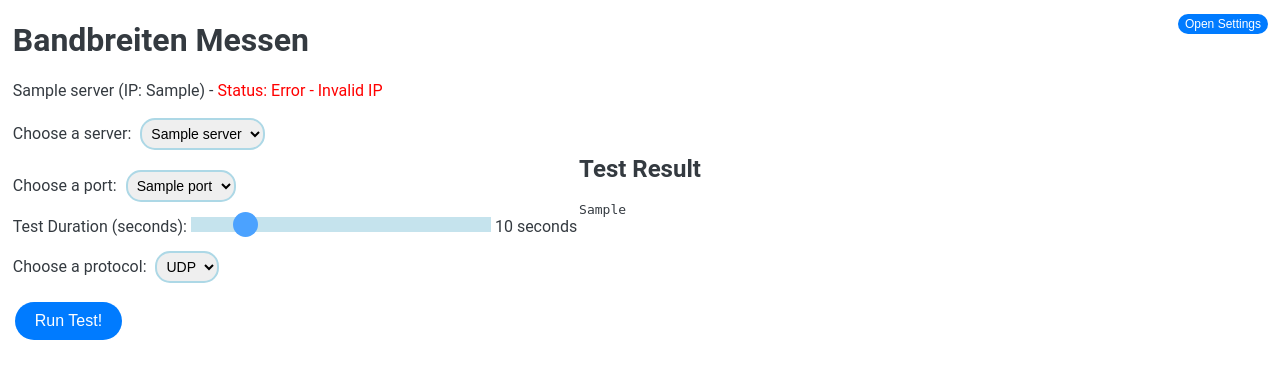
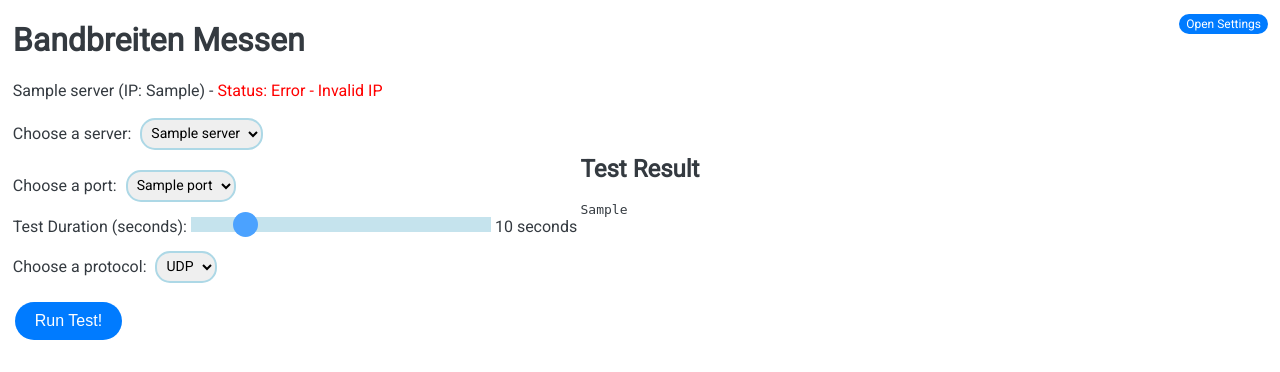
Before and after one commit to Scheux/ipms2023, a Flask app: template templates/app.html in a window 1280 px wide. Shown: the top 372 px of the page. Run offline with Flask 3, Linux system fonts and the light colour scheme; the template is opened without the code that fills it: most values are stand-ins (such as "Sample title", 1, 10 or a date in 2020).

Commit message:
changed font to roboto

```diff
--- a/static/style.css
+++ b/static/style.css
@@ -14,7 +14,7 @@ body {
     text-align: center;
     margin: 0;
     position: relative;
-    font-family: 'Roboto', sans-serif;
+    font-family: Roboto;
     color: #343a40;
     background-color: #ffffff;
 }
@@ -63,6 +63,7 @@ button {
     transition-duration: 0.4s;
     cursor: pointer;
     border-radius: 25px;  /* Rounded corners */
+    font-family: Roboto;
 }
 
 button:hover {
@@ -98,6 +99,7 @@ body {
 button {
     padding: 5px 10px; /* Smaller padding */
     font-size: 14px; /* Smaller font size */
+    font-family: Roboto;
 }
 
 select {
@@ -107,6 +109,7 @@ select {
     font-size: 14px; /* Font size */
     margin: 5px; /* Margin around the dropdown */
     transition-duration: 0.4s; /* Smooth transition for hover effects */
+    font-family: Roboto;
 }
 
 select:hover {
@@ -116,12 +119,14 @@ select:hover {
 button {
     padding: 3px 7px; /* Even smaller padding */
     font-size: 12px; /* Smaller font size to align with text */
+    font-family: Roboto;
 }
 
 #test-results {
     width: 60%; /* Set a width for the container */
     margin: 0 auto; /* Center the container */
     text-align: center; /* Center the text inside the container */
+    font-family: Roboto;
 }
 
 input[type=range] {
--- a/templates/app.html
+++ b/templates/app.html
@@ -4,6 +4,7 @@
     <title>Bandbreiten Messen</title>
     <link rel="stylesheet" type="text/css" href="{{ url_for('static', filename='style.css') }}">
     <link rel="shortcut icon" href="{{ url_for('static', filename='mb-web-logo.ico') }}">
+    <link rel="stylesheet" href="https://fonts.googleapis.com/css?family=Roboto">
 </head>
 <body>
 
```
